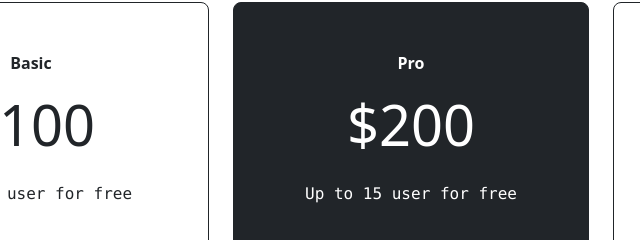
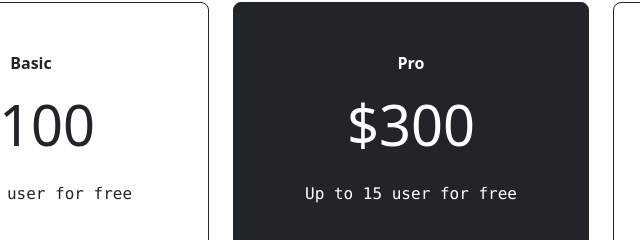
Before and after one commit to deyvismeneses/proyecto-precios, a plain HTML site: page index.html in a window 1280 px wide. Shown: the part 193-433 px from the top of the page, 229-869 px from the left. Drawn offline with nearby package versions, Linux system fonts and the light colour scheme.

Commit message:
agregue precio

```diff
--- a/index.html
+++ b/index.html
@@ -40,7 +40,7 @@
             <article class="col-12 col-md-4 text-white mb-5">
                 <div class="border border-dark rounded rounded-3 bg-dark">
                     <p class="mt-5 fw-bold">Pro</p>
-                    <h2 class="display-4">$200</h2>
+                    <h2 class="display-4">$300</h2>
                     <p class="font-monospace mt-4">Up to 15 user for free</p>
                     <ul class="list-unstyled my-5">
                         <li>Lorem, ipsum.</li>
```
Also changed, not shown: package-lock.json (added).
